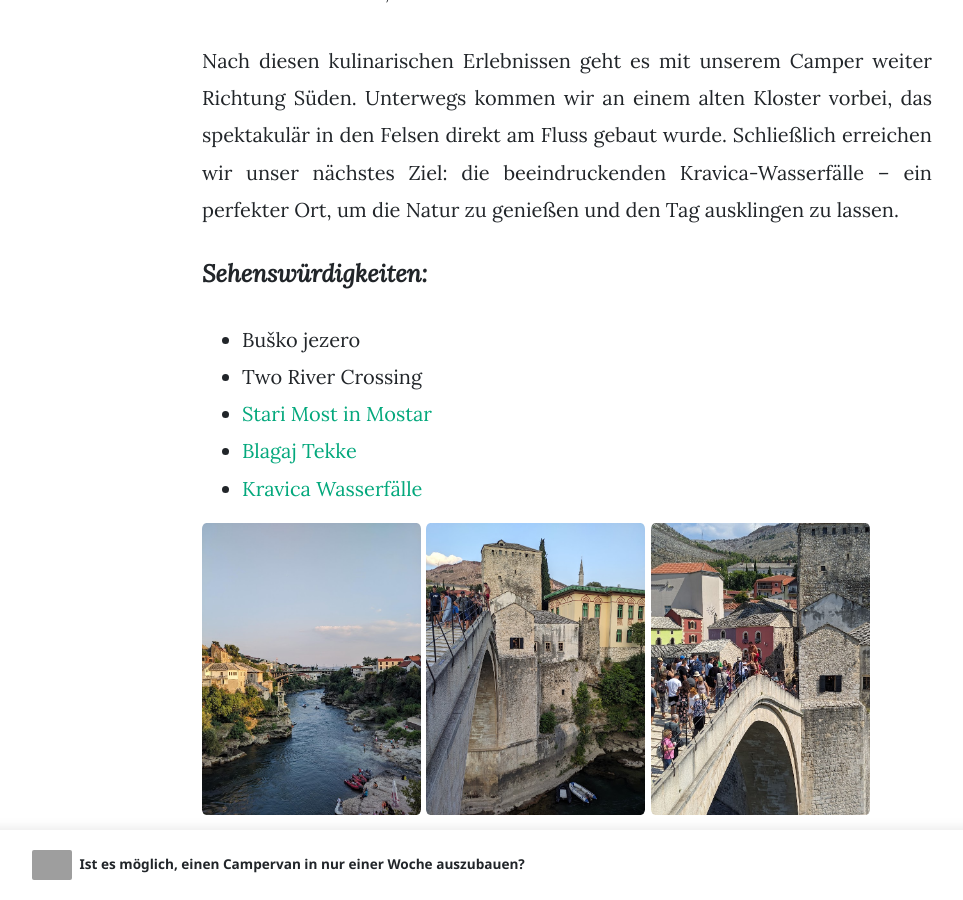
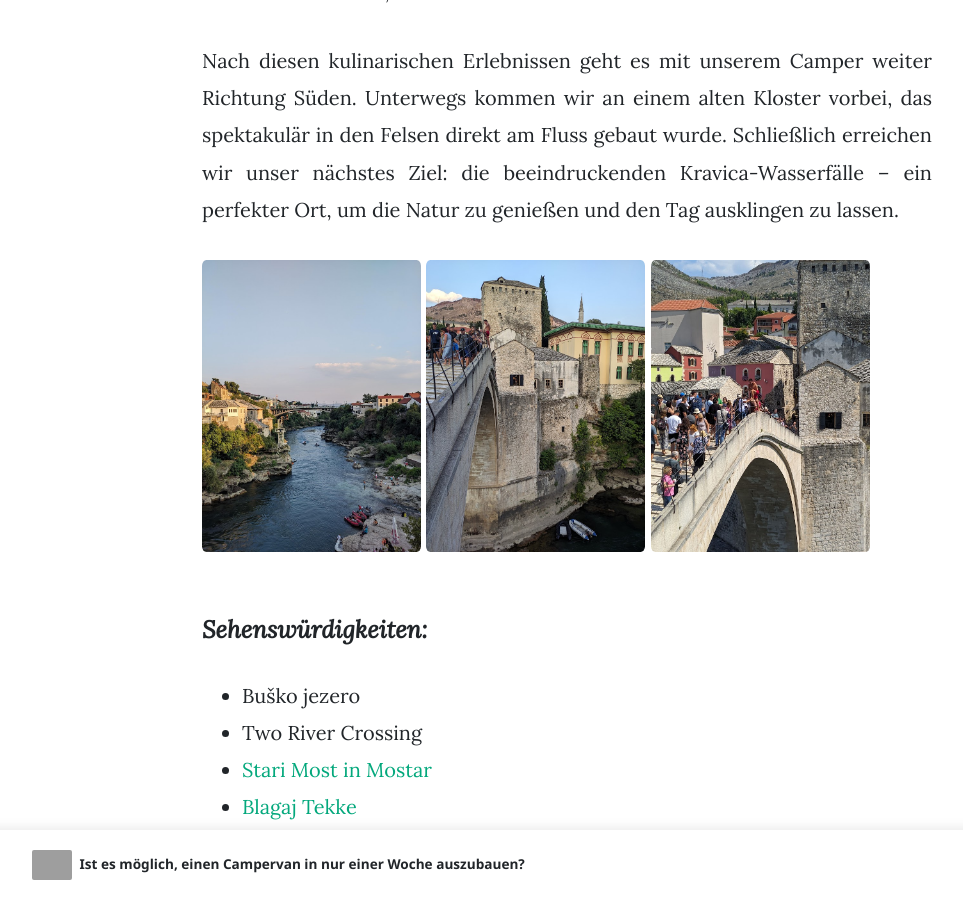
Before and after one commit to travelbuddi/travelbuddi.github.io, a Jekyll site: the page built from _posts/2024-08-08-Osteuropa-Balkan.md, in a window 1280 px wide and 900 px high, scrolled down 4311 px. Shown: the whole window, without its empty margins (73-1036 px from the left). Built offline with Jekyll 4.4.1, drawn with Linux system fonts in a browser that asks for light colours; nearby versions of some CDN libraries; grey boxes are pictures that could not be loaded.

Commit message:
Update reihenfolge

```diff
--- a/_posts/2024-08-08-Osteuropa-Balkan.md
+++ b/_posts/2024-08-08-Osteuropa-Balkan.md
@@ -38,6 +38,10 @@ Unsere Weitereise bringt und nach Mostar. Mostar ist für seine unglaublichen Br
 
 Nach diesen kulinarischen Erlebnissen geht es mit unserem Camper weiter Richtung Süden. Unterwegs kommen wir an einem alten Kloster vorbei, das spektakulär in den Felsen direkt am Fluss gebaut wurde. Schließlich erreichen wir unser nächstes Ziel: die beeindruckenden Kravica-Wasserfälle – ein perfekter Ort, um die Natur zu genießen und den Tag ausklingen zu lassen.
 
+![Bosnien02](/assets/images/Bosnien02.jpg){: width="30%"}
+![Bosnien03](/assets/images/Bosnien03.jpg){: width="30%"}
+![Bosnien04](/assets/images/Bosnien04.jpg){: width="30%"}
+
 
 #### *Sehenswürdigkeiten:*
 * Buško jezero
@@ -47,25 +51,21 @@ Nach diesen kulinarischen Erlebnissen geht es mit unserem Camper weiter Richtung
 * <a href="https://kravica.ba/de/kravica-wasserfall/">Kravica Wasserfälle</a>
 
 
-![Bosnien02](/assets/images/Bosnien02.jpg){: width="30%"}
-![Bosnien03](/assets/images/Bosnien03.jpg){: width="30%"}
-![Bosnien04](/assets/images/Bosnien04.jpg){: width="30%"}
 
 ### Montenegro
 ![Podgorica](/assets/images/Montenegro01.jpg)
 
 Das nächste Land auf unserer Liste: Montenegro. Ursprünglich nur als Zwischenstopp auf unserer Durchreise nach Nordmazedonien geplant, hat uns das Land so begeistert, dass wir spontan beschlossen, eine Nacht in der Nähe von Podgorica zu verbringen. Auf einem kleinen Weingut fanden wir einen charmanten Schlafplatz. Dort wird privat eine Weinverkostung mit Essen angeboten, und als besonderes Highlight durften wir im Garten der Gastgeber übernachten – ein unvergleichliches Erlebnis mitten in den Weinbergen mit sehr guten selbstgemachten Weinen - nur zu empfehlen!
 
+![Montenegro02](/assets/images/Montenegro02.jpg){: width="30%"}
+![Montenegro03](/assets/images/Montenegro03.jpg){: width="30%"}
+![Montenegro04](/assets/images/Montenegro04.jpg){: width="30%"}
+
 #### *Sehenswürdigkeiten:*
 * Podgorica
 * <a href="https://www.lonelyplanet.com/montenegro/podgorica/attractions/niagara-falls/a/poi-sig/1543410/360160">Nijagara Waterfall </a>
 * Weinverkostung
 * Durmitor Ring
-
-
-![Montenegro02](/assets/images/Montenegro02.jpg){: width="30%"}
-![Montenegro03](/assets/images/Montenegro03.jpg){: width="30%"}
-![Montenegro04](/assets/images/Montenegro04.jpg){: width="30%"}
 
 
 ### Nord Mazedonien
@@ -82,12 +82,12 @@ Wir schlendern durch die engen Gassen der Altstadt und genießen den Blick über
 ![Ohrid](/assets/images/Ohrid03.jpg){: width="30%"}
 ![Ohrid](/assets/images/Ohrid04.jpg){: width="30%"}
 
-
 #### *Sehenswürdigkeiten:*
 * Ohrid See
 * Nationalpark Galičica
 * <a href="https://mazedonien.de/kulturstaette/bay-of-bones-museum-auf-dem-wasser-2/">Bay of Bones </a>
 * <a href="https://perviam.de/nordmazedonien-kloster-sveti-naum/">Kloster Sveti Naum </a>
+
 
 
 ### Albanien
@@ -111,6 +111,12 @@ Nach Berat ging es für uns in die bekannte Hafenstadt Vlorë. Dort erhoffen wir
 
 Die Tage am Meer waren wahrer Balsam für unsere Seelen. Drei volle Tage konnten wir ungestört am Strand liegen, uns sonnen und im kristallklaren Wasser baden. Doch irgendwann packte uns erneut die Abenteuerlust, und so machten wir uns auf den Weg nach Gjirokastra – einer Stadt, die als eines der wichtigsten Kulturerben Albaniens gilt und uns mit ihrer beeindruckenden Lage am Berg sofort in ihren Bann zog. Kaum angekommen, begann es leider zu regnen. Als wir dann zum ersten Mal seit Wochen das Wetter checkten, stellten wir fest, dass es ab der kommenden Woche deutlich kälter und unbeständiger werden soll. Der Herbst kündigt sich an, und wir müssen uns auf kühleres Wetter in Albanien einstellen. Oh nein! Daher heißt es für uns, erstmal keine Übernachtung in Gjirokastra - aber definitv einen Besuch wert - und weiter zu unserem nächsten Stopp.
 
+![Albanien](/assets/images/Albanien05.jpg){: width="30%"}
+![Albanien](/assets/images/Albanien06.jpg){: width="30%"}
+![Albanien](/assets/images/Albanien07.jpg){: width="30%"}
+
+
+
 #### *Sehenswürdigkeiten:*
 * Berat - die Stadt der 1000 Fenster
 * Vlorë
@@ -121,10 +127,6 @@ Die Tage am Meer waren wahrer Balsam für unsere Seelen. Drei volle Tage konnten
 * Permet - Thermal Baths
 
 
-![Albanien](/assets/images/Albanien05.jpg){: width="30%"}
-![Albanien](/assets/images/Albanien06.jpg){: width="30%"}
-![Albanien](/assets/images/Albanien07.jpg){: width="30%"}
-
 
 ### Serbien
 ![Serbien](/assets/images/Serbien01.jpg)
```
